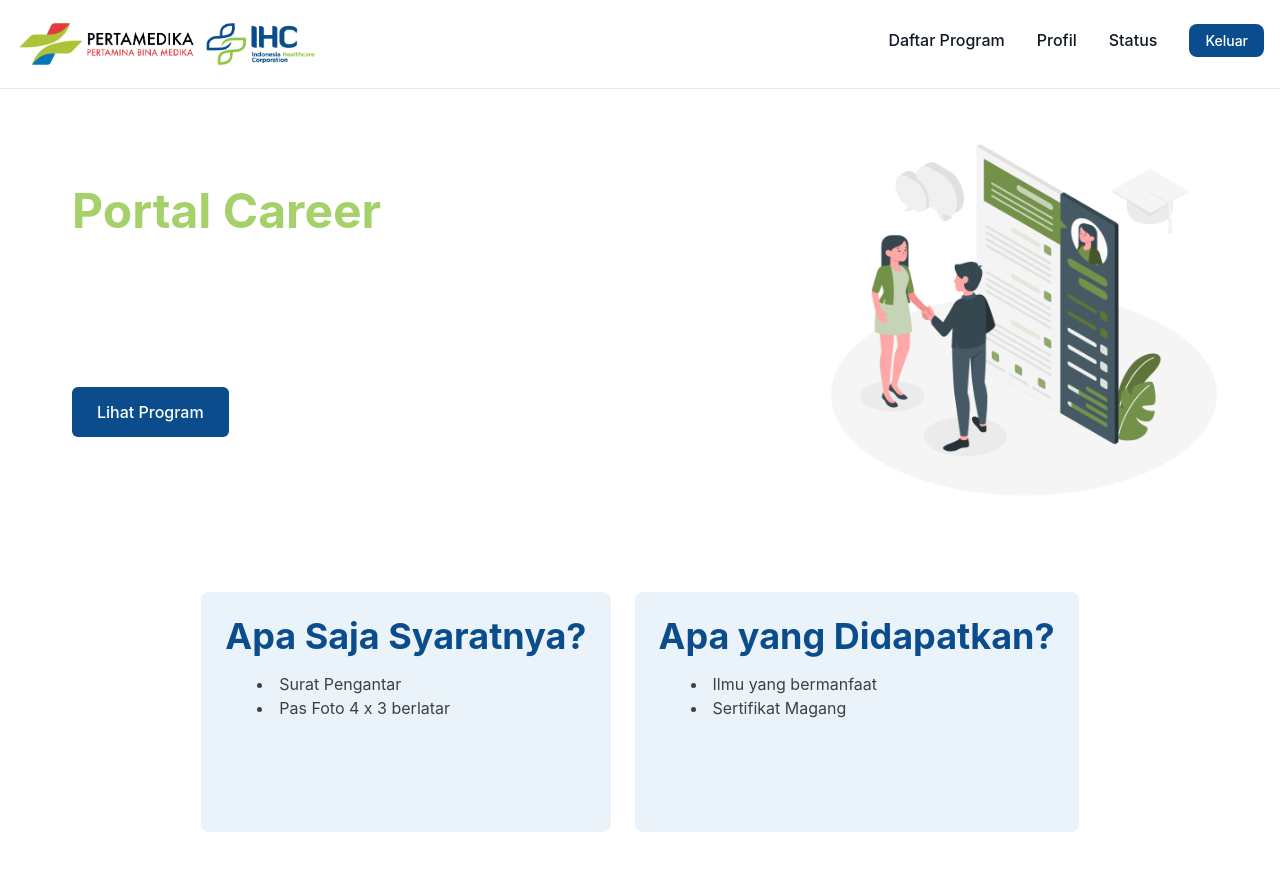
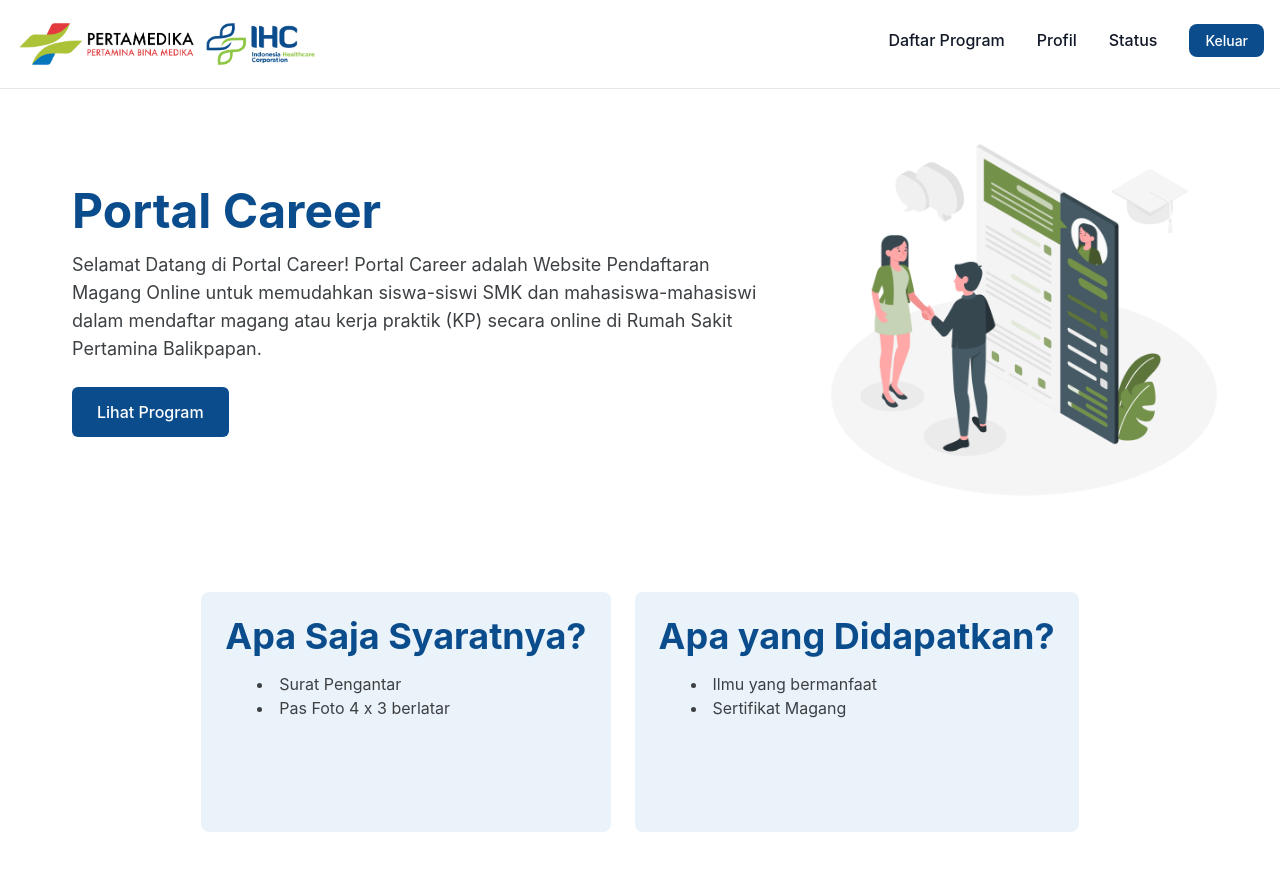
Before and after one commit to carolineadicahya/website_kp, a React (Vite) app: page / in a window 1280 px wide. Built offline with nearby package versions, Linux system fonts and the light colour scheme.

Commit message:
dark-mode

```diff
--- a/src/pages/LandingPage.jsx
+++ b/src/pages/LandingPage.jsx
@@ -85,10 +85,10 @@ const LandingPage = () => {
     <section className="container mx-auto mt-24 flex flex-col items-center justify-center bg-cover bg-center ">
       <div className="flex flex-col items-center md:flex-row md:justify-center">
         <div className="max-w-3xl p-4 md:p-10 mb-8 md:text-center">
-          <h1 className="text-left text-4xl md:text-5xl md:text-[#a6d16a] font-bold mb-4 text-[#0b4d8c]">
+          <h1 className="text-left text-4xl md:text-5xl dark:text-[#a6d16a] font-bold mb-4 text-[#0b4d8c]">
             Portal Career
           </h1>
-          <p className="text-left text-[#3c4043] text-md md:text-lg md:text-white mb-6">
+          <p className="text-left text-[#3c4043] text-md md:text-lg dark:text-white mb-6">
             Selamat Datang di Portal Career! Portal Career adalah Website
             Pendaftaran Magang Online untuk memudahkan siswa-siswi SMK dan
             mahasiswa-mahasiswi dalam mendaftar magang atau kerja praktik (KP)
```
